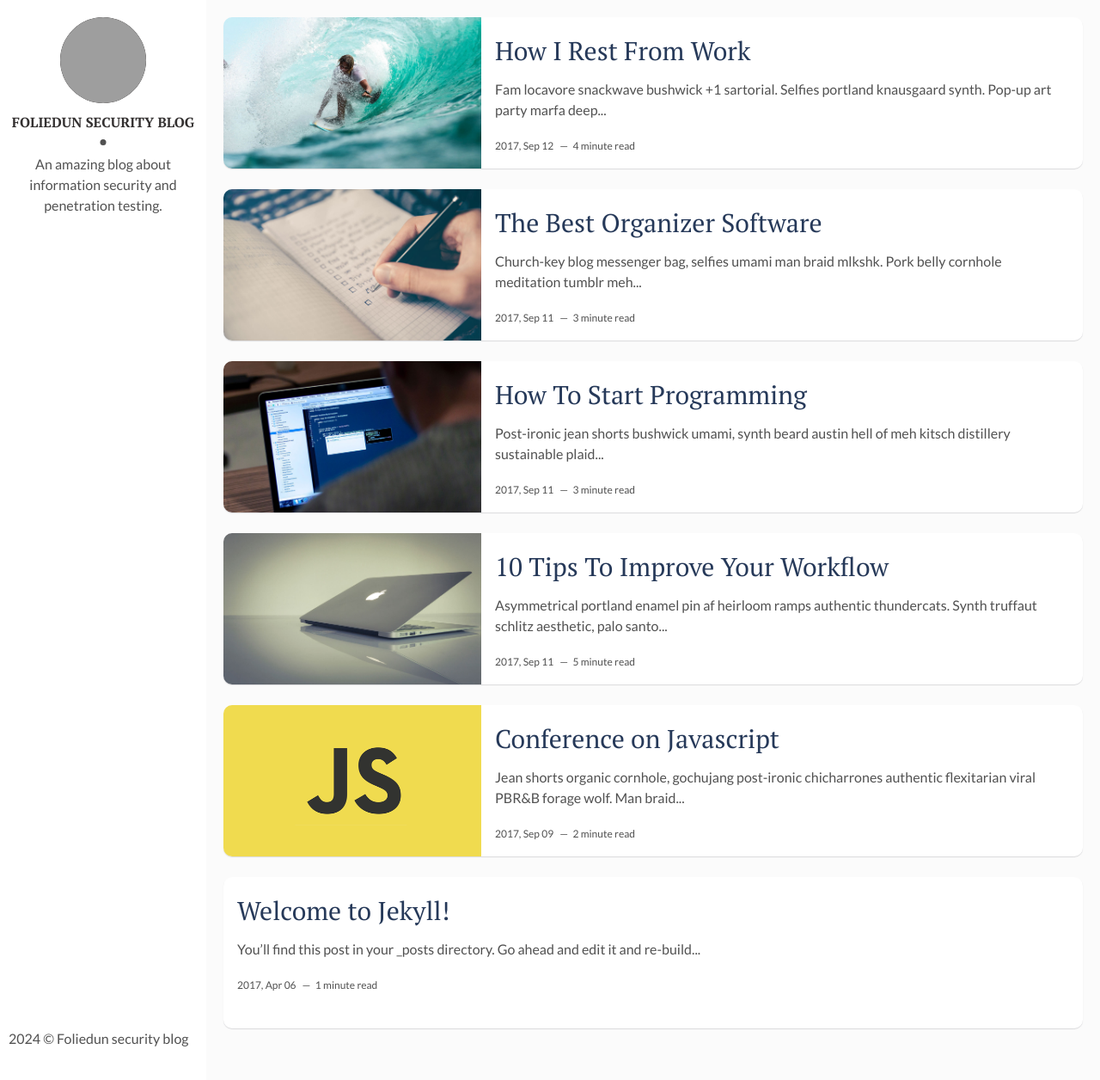
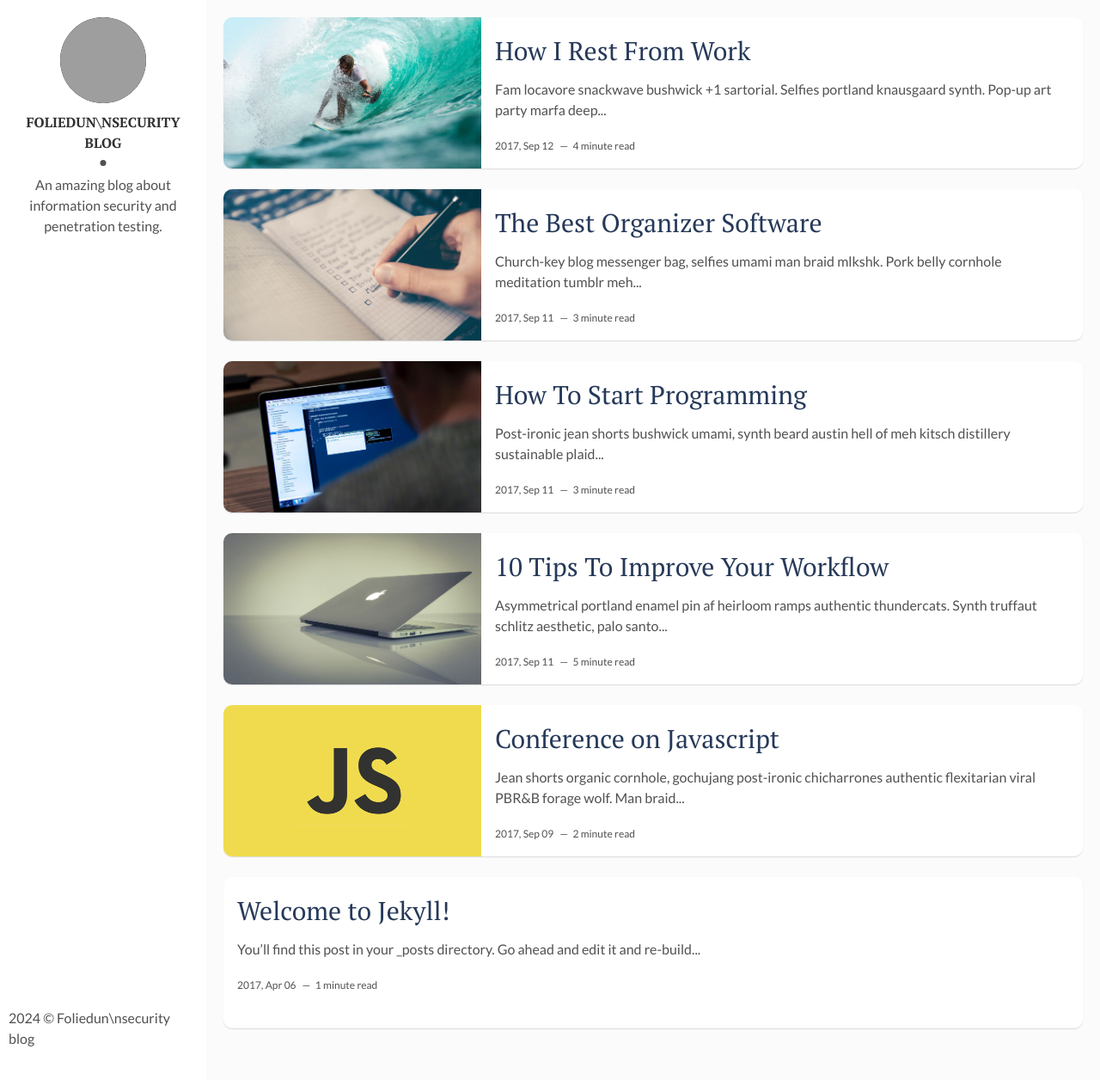
Before and after one commit to foliedun/foliedun.github.io, a Jekyll site: the page built from index.html, in a window 1280 px wide and 1256 px high. Shown: the whole window at 86% size. Built offline with Jekyll 4.4.1, drawn with Linux system fonts in a browser that asks for light colours; the list of posts is cut into pages by our own code; grey boxes are pictures that could not be loaded.

Commit message:
Update _config.yml

```diff
--- a/_config.yml
+++ b/_config.yml
@@ -7,7 +7,7 @@ url: "https://foliedun.github.io/" # the base hostname & protocol for your site,
 # site-twitter: #if your site has a twitter account, enter it here
 
 # Author Settings
-author: Foliedun security blog # add your name
+author: Foliedun\nsecurity blog # add your name
 author-img: author_img.jpg # add your photo
 about-author: An amazing blog about information security and penetration testing. # add description
 # social-twitter: # add your Twitter handle
```
